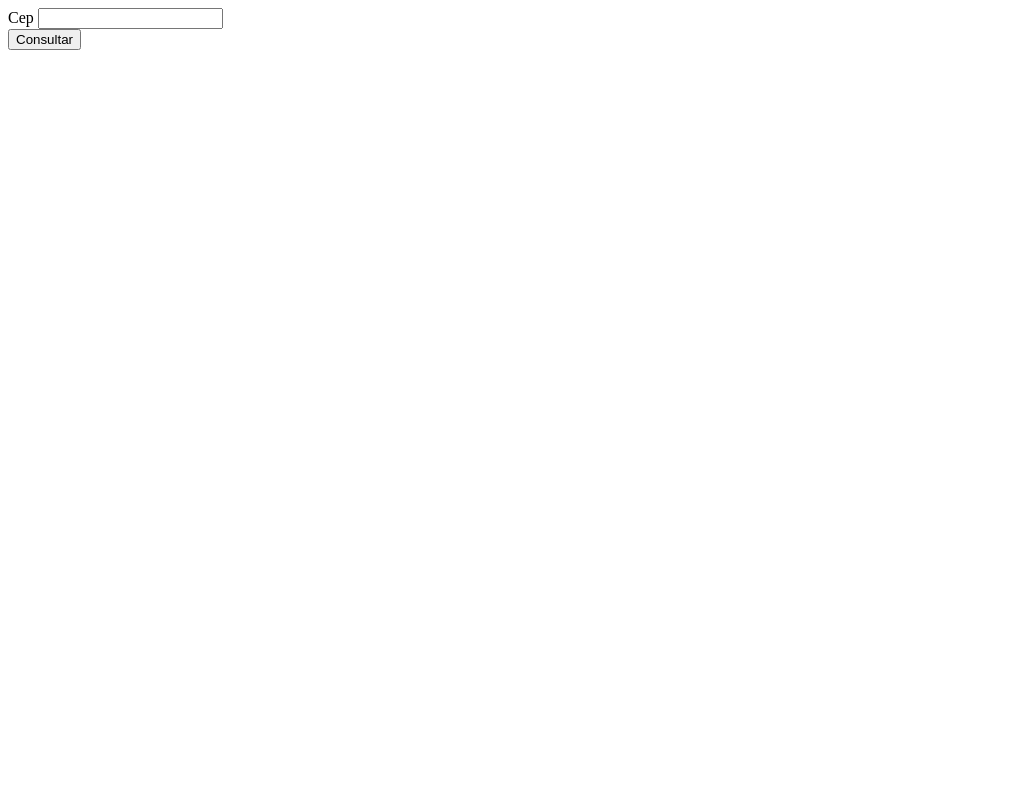
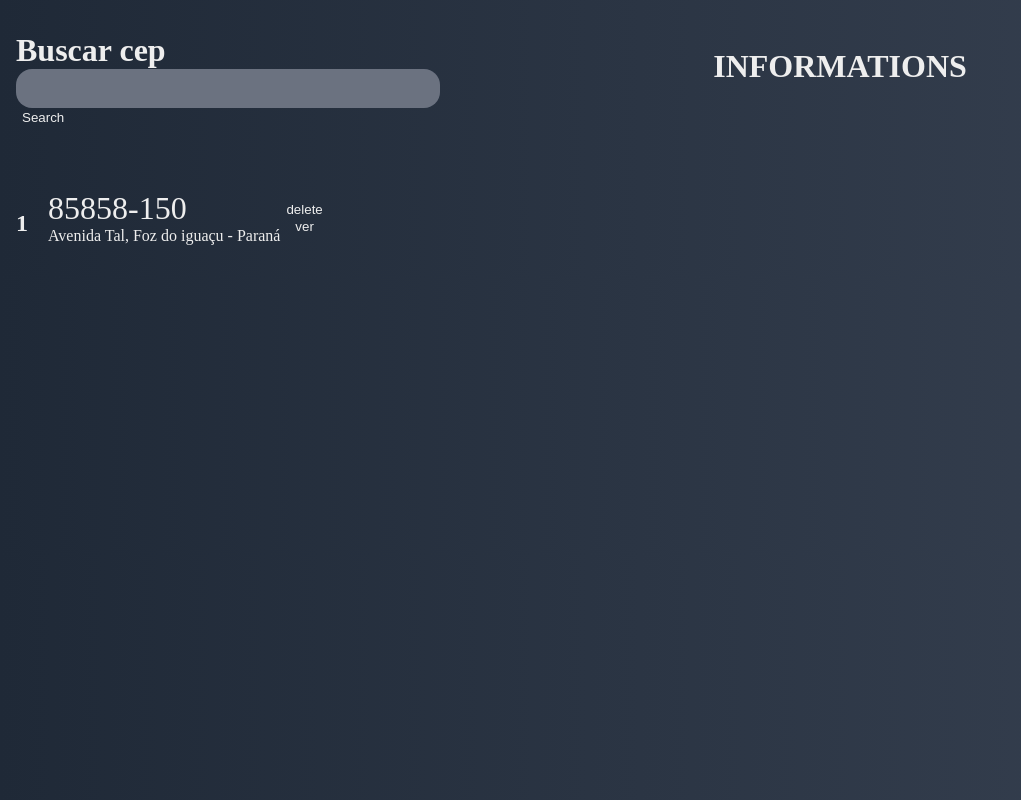
Before and after one commit to mendesdouglas/dev4tech-consulta_cep, a website: page index.html in a window 1280 px wide. Shown: the whole page, without its empty margins (0-1021 px from the left). Drawn offline with Linux system fonts and the light colour scheme.

Commit message:
feat: include elements to show when a user get CEP result

```diff
--- a/app.js
+++ b/app.js
@@ -16,6 +16,20 @@ const search = async () => {
     await fetch(url).then(function(response){
         response.json().then(function(data){
             console.log(data)
+            showResults(data)
         })
     })
 }
+
+const showResults = (data) => {
+    let info = document.querySelector('.information')
+
+    info.innerHTML = `<h1>INFORMATIONS</h1>
+                      <input type="text" value="${data.cep}" readonly id="bairro"/>
+                      <input type="text" value="${data.bairro}" readonly id="bairro"/>
+                      <input type="text" value="${data.complemento}" readonly id="bairro"/>
+                      <input type="text" value="${data.localidade}" readonly id="bairro"/>
+                      <input type="text" value="${data.logradouro}" readonly id="bairro"/>
+                      <input type="text" value="${data.uf}" readonly id="bairro"/>
+                      `
+}
--- a/index.html
+++ b/index.html
@@ -4,15 +4,59 @@
     <meta charset="UTF-8">
     <meta http-equiv="X-UA-Compatible" content="IE=edge">
     <meta name="viewport" content="width=device-width, initial-scale=1.0">
+    <link type="text/css" rel="stylesheet" href="styles.css">
     <title>Document</title>
 </head>
 <body>
 
-        <div>
-            <label for="cep">Cep</label>
-            <input type="text" id="cep"/>
+        <div class="container">
+
+            <div class="column-search">
+                <header>
+                    <h1>Buscar cep</h1>
+                    <div class="search-cep">
+
+                        <input type="text" id="cep"/>
+                        <button onclick='search()'>Search</button>
+                    </div>
+                </header>
+                <main>
+                    <section class="history-cep">
+
+                        <div class="element">
+                            <div class="number">
+                                <h1>1</h1>
+                            </div>
+                            <div class="components">
+                                <div class="cep-title">85858-150</div>
+                                <div class="cep-information">Avenida Tal, Foz do iguaçu - Paraná </div>
+                            </div>
+                            <div class="buttons-cep">
+                            <button>delete</button>
+                            <button>ver</button>
+                            </div>
+                        </div>
+
+                    </section>
+                </main>
+            </div>
+            <div class="information">
+                <h1>INFORMATIONS</h1>
+                <!-- <input type="text" readonly id="bairro"/>
+                <input type="text" readonly id="cep"/>
+                <input type="text"readonly id="complemento"/>
+                <input type="text" readonly id="ddd"/>
+                <input type="text" readonly id="gia"/>
+                <input type="text" readonly id="ibge"/>
+                <input type="text" readonly id="localidade"/>
+                <input type="text" readonly id="logradouro"/>
+                <input type="text" readonly id="siafi"/>
+                <input type="text" readonly id="uf"/> -->
+            </div>
+
         </div>
-        <button onclick='search()'>Consultar</button>
+
+
 
 
     <script src="app.js"></script>
--- /dev/null
+++ b/styles.css
@@ -0,0 +1,91 @@
+:root {
+    --dark: #374151;
+    --darker: #1F2937;
+    --darkest: #111827;
+    --gray: #6B7280;
+    --light: #EEE;
+    --pink: #EC4899;
+    --purple: #8B5Cf6;
+}
+
+* {
+    box-sizing: border-box;
+    margin: 0;
+}
+
+body{
+    background-image: linear-gradient(to  right, var(--dark) 0%, var(--darker) 0%, var(--dark) 100%);
+}
+.container {
+    display: flex;
+}
+
+.column-search {
+    display: flex;
+    flex-direction: column;
+}
+
+header{
+    padding: 2rem 1rem;
+    max-width: 400px;
+    width: 100%;
+    color: var(--light)
+}
+
+main{
+    padding: 2rem 1rem;
+    max-width: 400px;
+    width: 100%;
+    color: var(--light)
+}
+input {
+    font-size: 2rem;
+    background: var(--gray) !important;
+    border-radius: 1rem;
+}
+input, button{
+    appearance: none;
+    border: none;
+    outline: none;
+    background: none;
+    color: var(--light);
+}
+
+.element{
+    display: flex;
+    align-items: center;
+
+}
+.number{
+    height: 1rem;
+    width: 2rem;
+
+}
+.components{
+    display: flex;
+    flex-direction: column;
+}
+.cep-title{
+    font-size: 2rem;
+}
+
+.buttons-cep{
+    display: flex;
+    flex-direction: column;
+}
+
+.information{
+    display: flex;
+    flex-direction: column;
+    align-items: center;
+    padding: 1rem;
+    margin: 2rem auto;
+}
+
+.information h1{
+    color: var(--light)
+}
+
+.information input{
+    margin: 0.5rem;
+}
```
